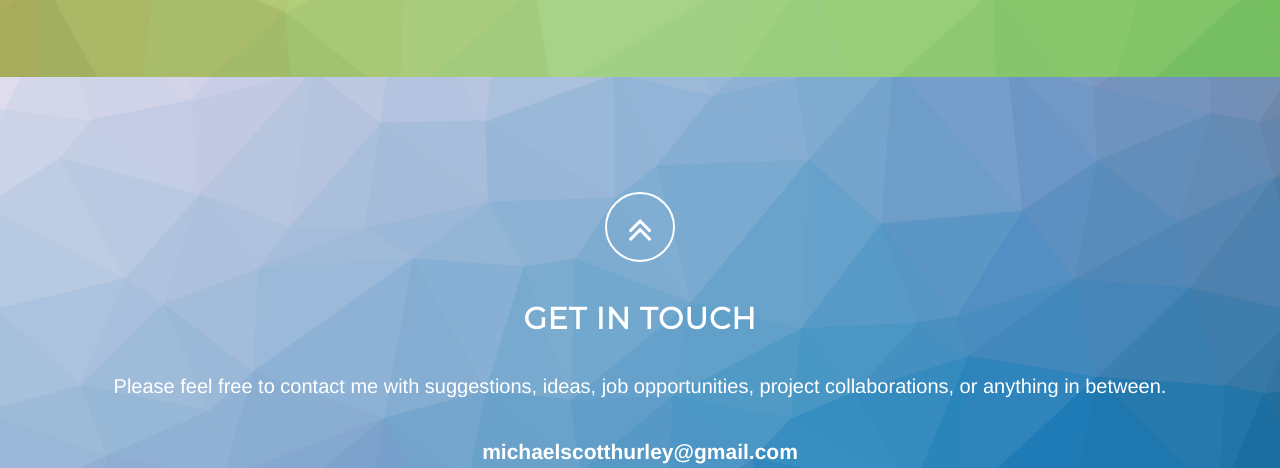
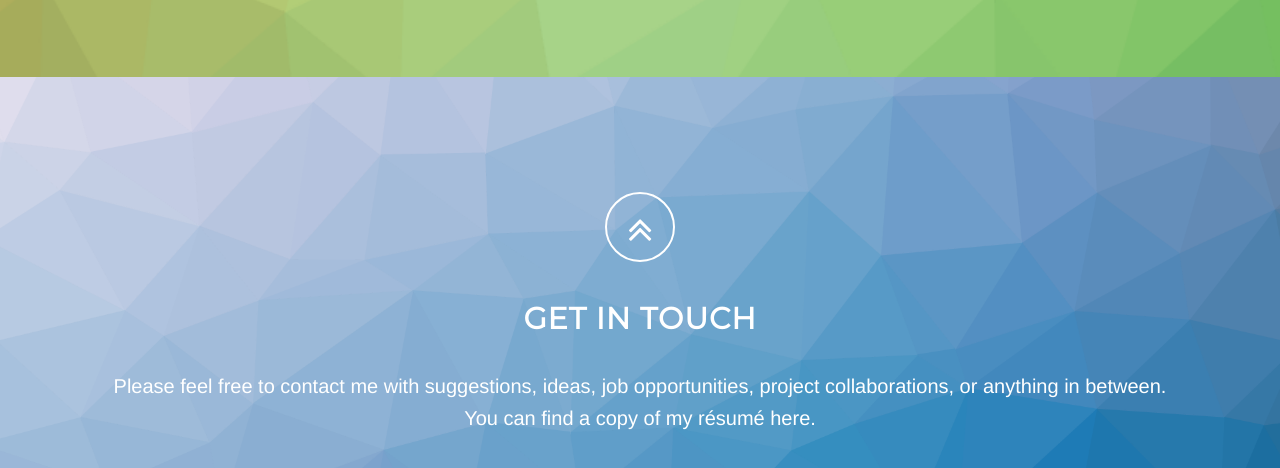
Before and after one commit to michaelscotthurley/michaelscotthurley.github.io, a plain HTML site: page index.html in a window 1280 px wide. Shown: the part 6337-6805 px from the top of the page. Drawn offline with nearby package versions, Linux system fonts and the light colour scheme.

Commit message:
Added link to resume PDF from portfolio

```diff
--- a/index.html
+++ b/index.html
@@ -212,7 +212,7 @@
                 <br>
                 <br>
                 <h2>Get in Touch</h2>
-                <p>Please feel free to contact me with suggestions, ideas, job opportunities, project collaborations, or anything in between.</p>
+                <p>Please feel free to contact me with suggestions, ideas, job opportunities, project collaborations, or anything in between.<br> You can find a copy of my résumé <a href="Hurley-Michael-Resume.pdf">here</a>.</p>
                 <p class="lead"><strong><a href="mailto:michaelscotthurley@gmail.com">michaelscotthurley@gmail.com</a></strong></p>
                 <ul class="list-inline banner-social-buttons">
                     <li>
```
